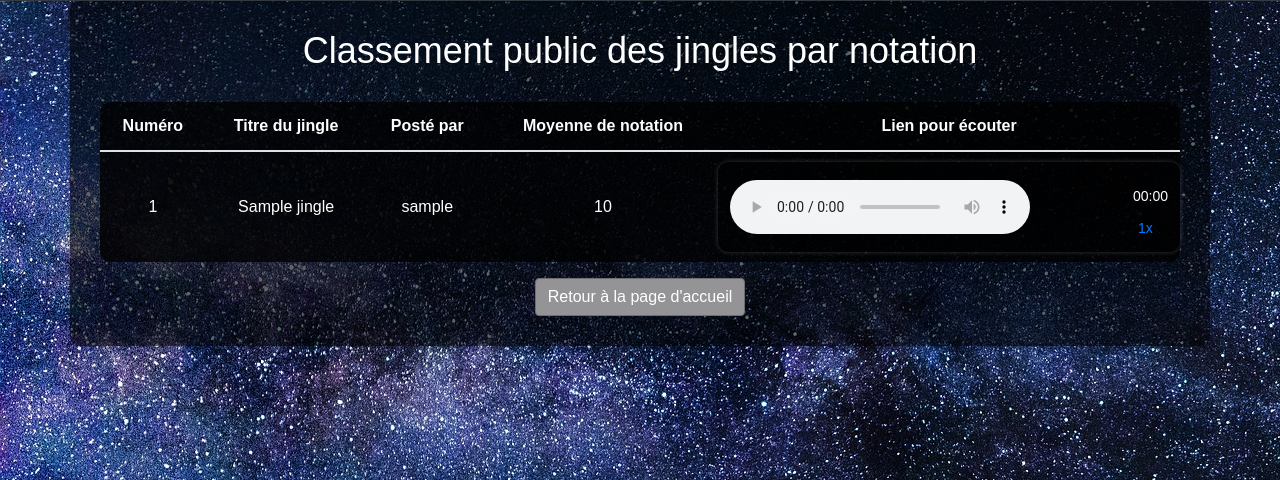
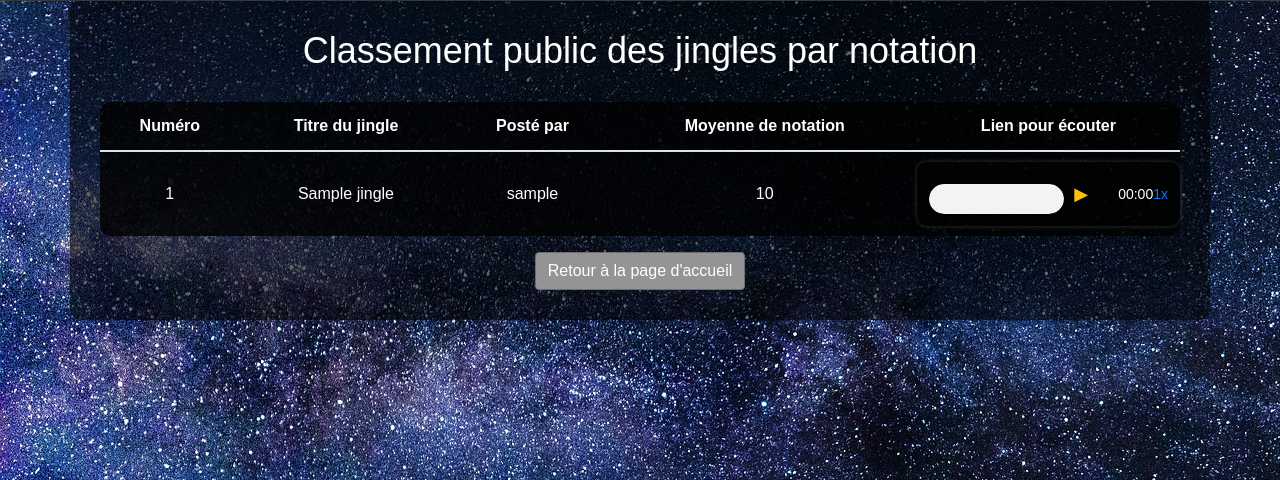
Before and after one commit to Viggsengetass/jingle_contest, a PHP site: page /ranking.php in a window 1280 px wide. Shown: the part 177-657 px from the top of the page. Run offline with PHP 8.4, Linux system fonts and the light colour scheme; tables that the repository leaves empty or names only in its code hold one stand-in row (values such as "Sample post").

Commit message:
Revert "hgi"
This reverts commit 5e85ef6381475d7ef8851f515a0024d18cc83bd1.

```diff
--- a/js/ranking.js
+++ b/js/ranking.js
@@ -1,67 +1,83 @@
 document.addEventListener("DOMContentLoaded", function() {
+    // Sélectionnez tous les éléments audio
     const audioPlayers = document.querySelectorAll('.audio-player audio');
+    const audioContainers = document.querySelectorAll('.audio-player');
 
-    audioPlayers.forEach(function(audio) {
-        const audioContainer = audio.parentElement;
+    // Créez un tableau pour stocker les objets Howler
+    const audioObjects = [];
 
+    // Parcourez chaque élément audio
+    audioPlayers.forEach(function(audio, index) {
+        const audioContainer = audioContainers[index];
+
+        // Créez un objet Howler pour chaque élément audio
+        const sound = new Howl({
+            src: [audio.getAttribute('src')],
+            html5: true, // Utilisez HTML5 pour la lecture audio
+            volume: 1.0, // Volume par défaut (1.0 = 100%)
+            rate: 1.0, // Taux de lecture par défaut (1.0 = normal)
+            onplay: function() {
+                audioContainer.classList.add('playing');
+            },
+            onpause: function() {
+                audioContainer.classList.remove('playing');
+            },
+            onend: function() {
+                audioContainer.classList.remove('playing');
+            }
+        });
+
+        // Ajoutez l'objet Howler à la liste
+        audioObjects.push(sound);
+
+        // Ajoutez des fonctionnalités supplémentaires au lecteur audio
         const playPauseButton = audioContainer.querySelector('.play-pause-button');
         const progressBar = audioContainer.querySelector('.progress-bar');
         const progressBarFill = audioContainer.querySelector('.progress-bar-fill');
         const timer = audioContainer.querySelector('.timer');
         const speedButton = audioContainer.querySelector('.speed-button');
+        const speedOptions = [0.5, 1.0, 1.5, 2.0]; // Options de vitesse
+        let speedIndex = 1; // Indice de la vitesse par défaut
 
-        let isPlaying = false;
-
+        // Gérez la lecture/pause du lecteur audio
         playPauseButton.addEventListener('click', function() {
-            if (isPlaying) {
-                audio.pause();
+            if (sound.playing()) {
+                sound.pause();
             } else {
-                audio.play();
+                sound.play();
             }
         });
 
-        audio.addEventListener('play', function() {
-            isPlaying = true;
-            playPauseButton.textContent = '⏸';
+        // Mise à jour de la barre de progression
+        sound.on('play', function() {
+            setInterval(function() {
+                const progress = (sound.seek() / sound.duration()) * 100;
+                progressBarFill.style.width = progress + '%';
+                timer.textContent = formatTime(Math.floor(sound.seek()));
+            }, 1000);
         });
 
-        audio.addEventListener('pause', function() {
-            isPlaying = false;
-            playPauseButton.textContent = '▶';
+        // Gérez le déplacement dans la piste audio en cliquant sur la barre de progression
+        progressBar.addEventListener('click', function(event) {
+            const boundingBox = progressBar.getBoundingClientRect();
+            const mouseX = event.clientX - boundingBox.left;
+            const progressPercent = (mouseX / boundingBox.width) * 100;
+            const seekTime = (progressPercent / 100) * sound.duration();
+            sound.seek(seekTime);
         });
 
-        audio.addEventListener('timeupdate', function() {
-            const currentTime = audio.currentTime;
-            const duration = audio.duration;
-            const progress = (currentTime / duration) * 100;
-
-            progressBarFill.style.width = progress + '%';
-            timer.textContent = formatTime(currentTime);
-        });
-
-        progressBar.addEventListener('click', function(e) {
-            const boundingBox = progressBar.getBoundingClientRect();
-            const mouseX = e.clientX - boundingBox.left;
-            const progressPercent = (mouseX / boundingBox.width) * 100;
-            const seekTime = (progressPercent / 100) * audio.duration;
-
-            audio.currentTime = seekTime;
-        });
-
-        let playbackSpeedIndex = 1;
-        const playbackSpeeds = [0.5, 1.0, 1.5, 2.0];
-
+        // Gérez la vitesse de lecture
         speedButton.addEventListener('click', function() {
-            playbackSpeedIndex = (playbackSpeedIndex + 1) % playbackSpeeds.length;
-            audio.playbackRate = playbackSpeeds[playbackSpeedIndex];
-            speedButton.textContent = playbackSpeeds[playbackSpeedIndex] + 'x';
+            speedIndex = (speedIndex + 1) % speedOptions.length;
+            sound.rate(speedOptions[speedIndex]);
+            speedButton.textContent = 'x' + speedOptions[speedIndex];
         });
     });
 
+    // Fonction pour formater le temps en mm:ss
     function formatTime(seconds) {
         const minutes = Math.floor(seconds / 60);
-        seconds = Math.floor(seconds % 60);
-
+        seconds = seconds % 60;
         return (minutes < 10 ? '0' : '') + minutes + ':' + (seconds < 10 ? '0' : '') + seconds;
     }
 });
--- a/ranking.php
+++ b/ranking.php
@@ -47,16 +47,14 @@
             echo "<source src='{$row['jingle_file_path']}' type='audio/mpeg'>";
             echo "Votre navigateur ne prend pas en charge l'élément audio.";
             echo "</audio>";
-            echo "<div class='custom-audio-player'>";
-            echo "<button class='play-pause-button' data-playing='false'></button>";
-            echo "<div class='timeline-container'>";
-            echo "<div class='timeline'>";
-            echo "<div class='progress-bar'></div>";
+            echo "<button class='play-pause-button' data-playing='false'>▶</button>"; // Bouton de lecture/pause personnalisé
+            echo "<div class='progress-bar-container'>";
+            echo "<div class='progress-bar'>";
+            echo "<div class='progress-bar-fill'></div>";
             echo "</div>";
             echo "<div class='timer'>00:00</div>";
             echo "</div>";
-            echo "<button class='speed-button'>1x</button>";
-            echo "</div>";
+            echo "<button class='speed-button'>1x</button>"; // Bouton de vitesse
             echo '</td>';
             echo "</tr>";
             $rank++;
--- a/style/ranking.css
+++ b/style/ranking.css
@@ -47,66 +47,85 @@
     box-shadow: 0 0 5px rgba(255, 255, 255, 0.2);
 }
 
-.custom-audio-player {
-    display: flex;
-    flex-direction: column;
-    align-items: center;
+.audio-player audio {
+    width: 100%;
+    height: 30px;
+    outline: none;
+    border: none;
+    background-color: #333;
+    border-radius: 20px;
+    margin-top: 10px;
+    position: relative;
 }
 
-.play-pause-button {
-    background-color: transparent;
+.audio-player audio::-webkit-media-controls-play-button,
+.audio-player audio::-webkit-media-controls-panel {
+    display: none !important;
+}
+
+.audio-player audio::before {
+    content: "\25B6"; /* Symbole de lecture (triangle droit) */
+    color: #fff;
+    font-size: 18px;
+    position: absolute;
+    top: 50%;
+    left: 10px;
+    transform: translate(-50%, -50%);
+}
+
+.audio-player button.play-pause-button {
+    background: none;
     border: none;
     outline: none;
     cursor: pointer;
-    font-size: 24px;
+    padding: 0;
+    margin-left: 10px;
+    font-size: 18px;
     color: #ffc107; /* Couleur du bouton de lecture/pause */
-    transition: color 0.3s;
 }
 
-.play-pause-button:hover {
+.audio-player button.play-pause-button:hover {
     color: #ff5733; /* Couleur du bouton de lecture/pause au survol */
 }
 
-.timeline-container {
+.audio-player .progress-bar-container {
+    flex: 1;
     display: flex;
     align-items: center;
-    margin: 10px 0;
+    margin-left: 20px;
 }
 
-.timeline {
+.audio-player .progress-bar {
     width: 100%;
-    height: 10px;
+    height: 6px;
     background-color: #555;
-    border-radius: 5px;
-    margin-right: 10px;
+    border-radius: 3px;
     position: relative;
-    overflow: hidden;
 }
 
-.progress-bar {
-    width: 0;
+.audio-player .progress-bar-fill {
     height: 100%;
     background-color: #ffc107; /* Couleur de la barre de progression */
-    border-radius: 5px;
-    position: absolute;
+    border-radius: 3px;
 }
 
-.timer {
+.audio-player .timer {
+    margin-left: 10px;
     color: #fff;
     font-size: 14px;
 }
 
-.speed-button {
-    background-color: transparent;
+.audio-player .speed-button {
+    background: none;
     border: none;
     outline: none;
     cursor: pointer;
+    padding: 0;
     font-size: 14px;
     color: #007bff; /* Couleur du bouton de vitesse */
-    transition: color 0.3s;
 }
 
-.speed-button:hover {
+.audio-player .speed-button:hover {
     color: #0056b3; /* Couleur du bouton de vitesse au survol */
 }
 
```
